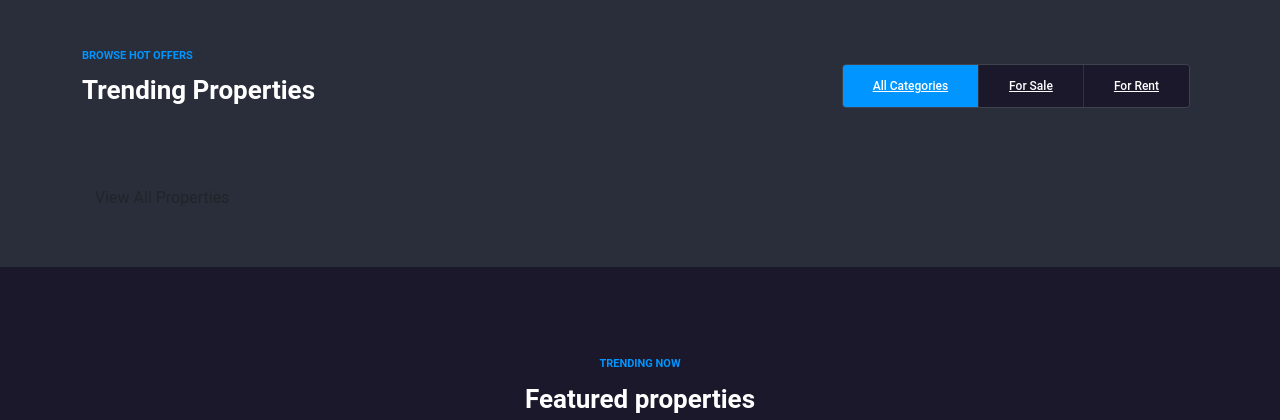
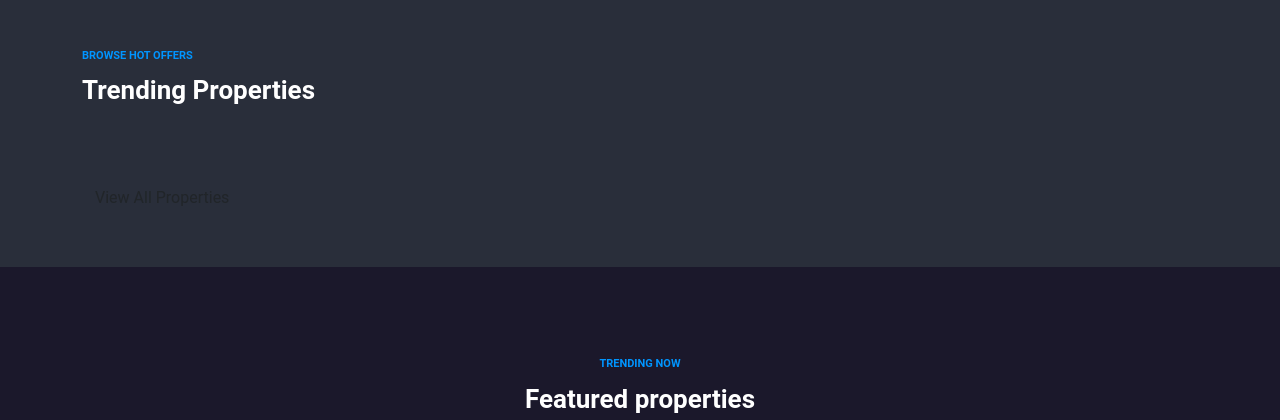
Before and after one commit to faisalbalkhi/propDekho, a Django app: page / in a window 1280 px wide. Shown: the part 711-1131 px from the top of the page. Run offline with Django 3.2, Linux system fonts and the light colour scheme; data that the repository does not hold is empty; some libraries are stand-ins or nearby versions.

Commit message:
dashboard-add-listing page updated

```diff
--- a/prop_dekho/templates/index.html
+++ b/prop_dekho/templates/index.html
@@ -23,12 +23,11 @@
 
   .house-statuses {
     display: flex;
-    width: 75%;
+    width: 100%;
     height: 3rem;
     justify-content: space-around;
     align-items: center;
     border-radius: 13px;
-    margin-left: 3rem;
     position: relative;
     top: 36px;
     border: 2px solid black;
@@ -252,30 +251,13 @@
           <h2>Trending Properties</h2>
         </div>
       </div>
-      <div class="col-md-8">
-        <div class="listing-filters gallery-filters">
-          <a
-            href="#"
-            class="gallery-filter gallery-filter-active"
-            data-filter="*"
-          >
-            <span>All Categories</span></a
-          >
-          <a href="#" class="gallery-filter" data-filter=".for_sale">
-            <span>For Sale</span></a
-          >
-          <a href="#" class="gallery-filter" data-filter=".for_rent">
-            <span>For Rent</span></a
-          >
-        </div>
-      </div>
     </div>
     <div class="clearfix"></div>
     <!-- grid-item-holder-->
     <div class="grid-item-holder gallery-items gisp fl-wrap">
       <!-- gallery-item-->
       {% for each in properties %}
-      <div class="gallery-item for_sale" >
+      <div class="gallery-item for_sale" style="position: relative !important; left:0px !important; top:0px !important;" >
         <!-- listing-item -->
         <div class="listing-item">
           <article class="geodir-category-listing fl-wrap">
```
